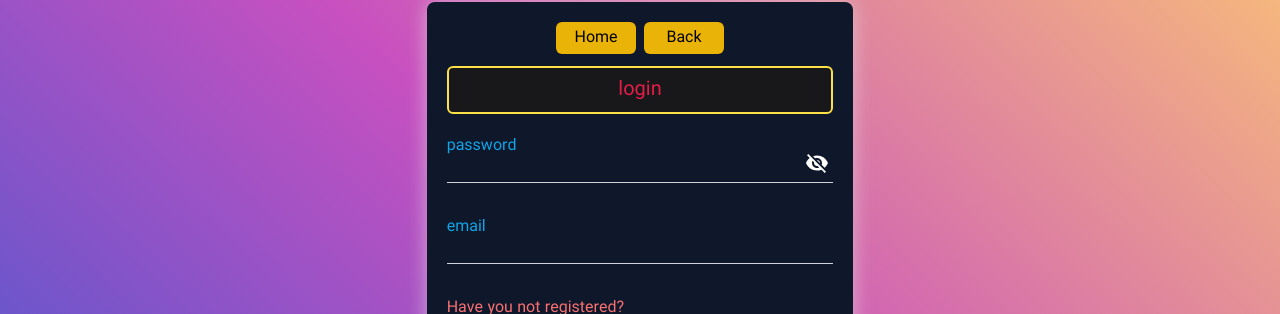
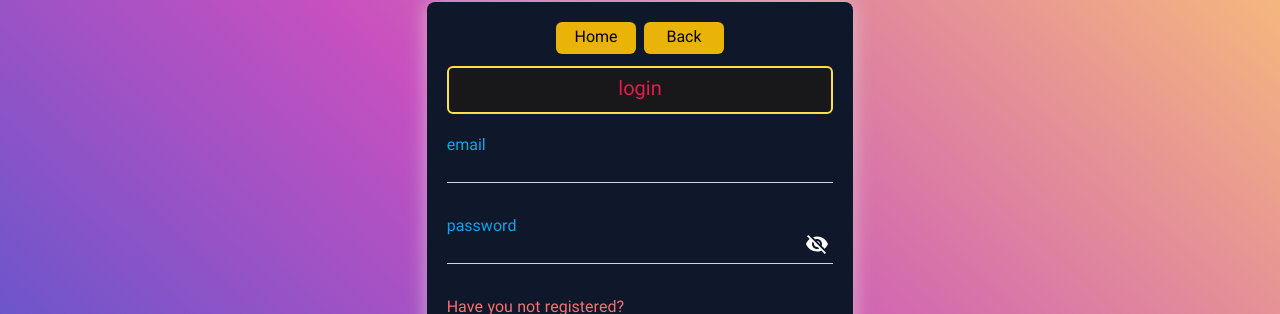
Before and after one commit to sajadjamali/movie-world-v2, a Next.js app: page /auth/login in a window 1280 px wide. Shown: the part 189-503 px from the top of the page. Built offline with nearby package versions, Linux system fonts and the light colour scheme; no server answers.

Commit message:
Moving email and password input and solving the onocomplete input bug in production

```diff
--- a/src/components/Form.tsx
+++ b/src/components/Form.tsx
@@ -83,6 +83,21 @@ const Form: React.FC<{ type: string, previousPage: string }> = ({ type, previous
                     </>
                 }
                 <div>
+                    <label htmlFor='email' className='text-sky-500'>email</label>
+                    <input id='email' {...register('email', {
+                        required: 'email is required',
+                        pattern: {
+                            value: /^\s*[a-zA-Z0-9._%+-]+@gmail\.com\s*$/,
+                            message: "Invalid email address"
+                        }
+                    })} className={`input-auth ${errors.email && 'border-b-red-700'}`} />
+                    {
+                        errors.email && (
+                            <p className='text-red-500 font-normal mt-3 text-sm'>{errors.email?.message}</p>
+                        )
+                    }
+                </div>
+                <div>
                     <label htmlFor="password" className='text-sky-500'>password</label>
                     <div className='relative'>
                         <input id='password' {...register('password', {
@@ -99,21 +114,6 @@ const Form: React.FC<{ type: string, previousPage: string }> = ({ type, previous
                     {
                         errors.password && (
                             <p className='text-red-500 font-normal mt-3 text-sm'>{errors.password?.message}</p>
-                        )
-                    }
-                </div>
-                <div>
-                    <label htmlFor='email' className='text-sky-500'>email</label>
-                    <input id='email' {...register('email', {
-                        required: 'email is required',
-                        pattern: {
-                            value: /^\s*[a-zA-Z0-9._%+-]+@gmail\.com\s*$/,
-                            message: "Invalid email address"
-                        }
-                    })} className={`input-auth ${errors.email && 'border-b-red-700'}`} />
-                    {
-                        errors.email && (
-                            <p className='text-red-500 font-normal mt-3 text-sm'>{errors.email?.message}</p>
                         )
                     }
                 </div>
--- a/src/layout/SearchBox.tsx
+++ b/src/layout/SearchBox.tsx
@@ -16,9 +16,8 @@ const SearchBox: React.FC<SearchBoxProps> = ({ closeMenu }) => {
     const [searchValue, setSearchValue] = useState<string>('');
 
     const reset = () => {
-        console.log('close')
+        closeMenu();
         setOpen(false);
-        closeMenu();
         setSearchValue('');
     }
 
--- a/src/styles/authForm.css
+++ b/src/styles/authForm.css
@@ -2,8 +2,8 @@
   box-shadow: 0 0 20px rgba(233, 228, 228, 0.6);
 }
 
-.auth-box input {
-  background-color:  #0f172a !important;
+input:-webkit-autofill {
+  -webkit-background-clip: text;
 }
 
 #authPage {
```
Also changed, not shown: 1 other file (tests, documents, lock files or other folders).
